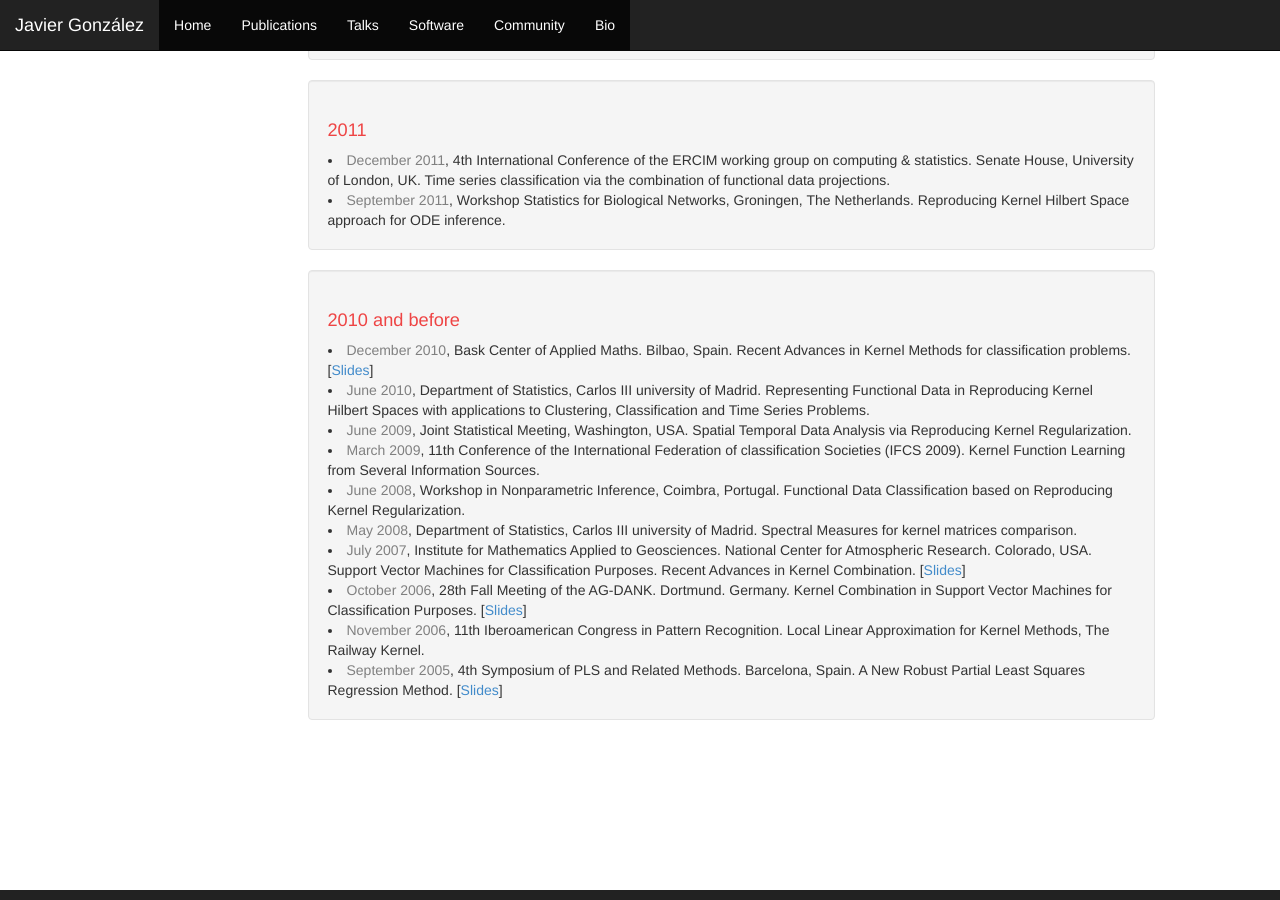
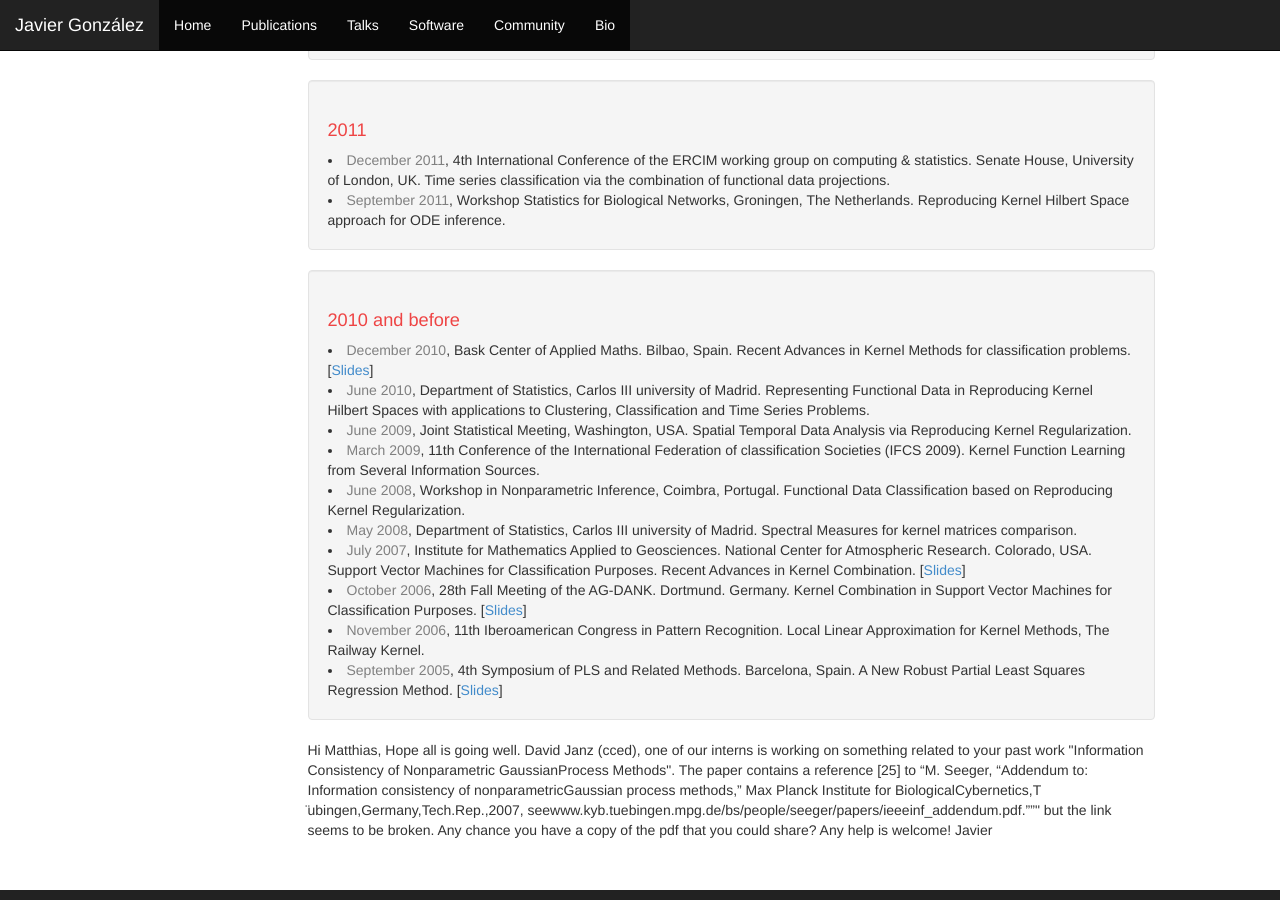
Before and after one commit to javiergonzalezh/javiergonzalezh.github.io, a Jekyll site: the page built from talks.html, in a window 1280 px wide and 900 px high, scrolled down 2315 px. Built offline with Jekyll 4.4.1, drawn with Linux system fonts in a browser that asks for light colours.

Commit message:
updated publications

```diff
--- a/publications.html
+++ b/publications.html
@@ -4,10 +4,10 @@
 
 <div class="well">
     <h1>2019</h1>
-    <li>Aaron Klein, Z Dai, Frank Hutter, Neil Lawrence, Javier González.<a href="https://arxiv.org/abs/1905.12982"> Meta-Surrogate Benchmarking for Hyperparameter Optimization.</a> <i>arXiv:1905.12982</i>, 2019. </li>
+    <li>Aaron Klein, Z Dai, Frank Hutter, Neil Lawrence, Javier González.<a href="https://arxiv.org/abs/1905.12982"> Meta-Surrogate Benchmarking for Hyperparameter Optimization.</a> <i>Neural Information Processing Systems (NeurIPS)</i>, 2019. </li>
+    <li>Alexandra Gessner, Javier González and Maren Mahsereci. <a href="http://auai.org/uai2019/proceedings/papers/245.pdf"> On acquisition functions for active multi-source Bayesian quadrature.</a> <i>Uncertainty in Artificial Intelligence (UAI)</i>, 2019. </li>
+    <li>Brendan Avent, Javier González, Tom Diethe, Andrei Paleyes, Borja Balle. <a href="https://arxiv.org/abs/1903.07320"> Automatic Discovery of Privacy–Utility Pareto Fronts.</a> <i> Privacy preserving Machine Learning Workshop (PPML), </i>, 2019. </li>
     <li>Kurt Cutajar, Mark Pullin, Andreas Damianou, Neil Lawrence and Javier González.<a href="https://arxiv.org/abs/1903.07320"> Deep Gaussian Processes for Multi-fidelity Modeling.</a> <i>arXiv:1903.07320 </i>, 2019. </li>
-    <li>Brendan Avent, Javier González, Tom Diethe, Andrei Paleyes, Borja Balle. <a href="https://arxiv.org/abs/1903.07320"> Automatic Discovery of Privacy–Utility Pareto Fronts.</a> <i>arXiv:1905.10862v1</i>, 2019. </li>
-    <li>Alexandra Gessner, Javier González and Maren Mahsereci. <a href="http://auai.org/uai2019/proceedings/papers/245.pdf"> On acquisition functions for active multi-source Bayesian quadrature.</a> <i>Uncertainty in Artificial Intelligence (UAI)</i>, 2019. </li>
 </div>
 
 <div class="well">
--- a/talks.html
+++ b/talks.html
@@ -107,3 +107,20 @@
   <li>  <font color="grey"> November 2006</font>, 11th Iberoamerican Congress in Pattern Recognition. Local Linear Approximation for Kernel Methods, The Railway Kernel.</li>
   <li>  <font color="grey"> September 2005</font>, 4th Symposium of PLS and Related Methods. Barcelona, Spain. A New Robust Partial Least Squares Regression Method. [<a href="./presentations/PLS-2005.pdf">Slides</a>] </li>
 </div>
+
+
+
+Hi Matthias,
+
+Hope all is going well. David Janz (cced), one of our interns is working on something related to your past work "Information
+Consistency of Nonparametric GaussianProcess Methods". The paper contains a reference [25] to
+
+“M. Seeger, “Addendum to: Information consistency of nonparametricGaussian process methods,” Max Planck Institute for BiologicalCybernetics,T ̈ubingen,Germany,Tech.Rep.,2007,
+seewww.kyb.tuebingen.mpg.de/bs/people/seeger/papers/ieeeinf_addendum.pdf.””"
+
+
+but the link seems to be broken. Any chance you have a copy of the pdf that you could share?
+
+Any help is welcome!
+
+Javier
```
